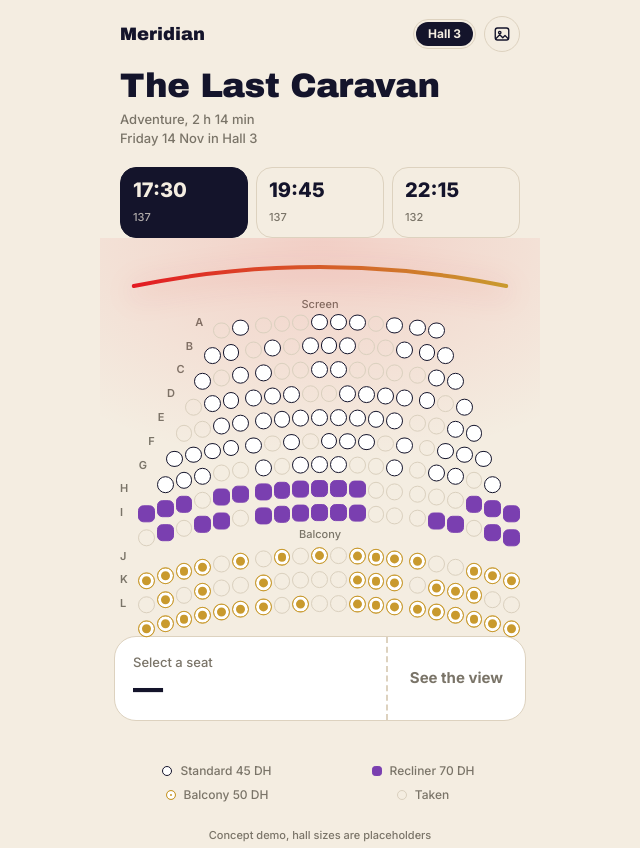
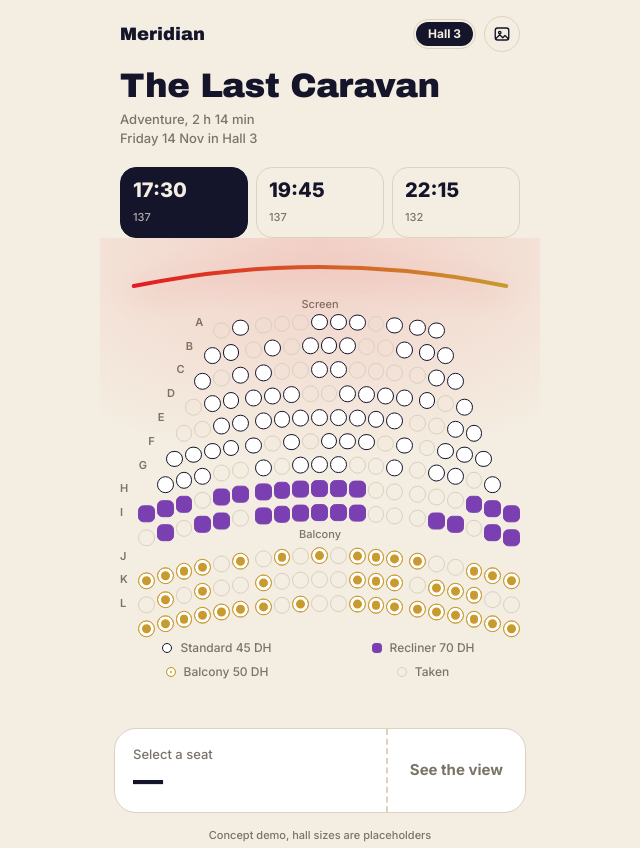
Before and after one commit to aouidate47/cinema, a Next.js app: page /hall-3/1730 in a window 1280 px wide. Shown: the whole page, without its empty margins (320-960 px from the left). Built offline with nearby package versions, Linux system fonts and the light colour scheme.

Commit message:
Move seat legend above seat view card

```diff
--- a/components/SeatPicker.tsx
+++ b/components/SeatPicker.tsx
@@ -20,8 +20,8 @@ export default function SeatPicker({ hall, seats, children }: Props) {
   return (
     <>
       <SeatMap hall={hall} seats={seats} selectedId={selected?.id ?? null} onSelect={setSelected} />
+      {children && <div className="mt-5 px-1 pb-4">{children}</div>}
       <TicketBar seat={selected} onView={() => setViewing(true)} />
-      {children && <div className="mt-5 px-1 pb-4">{children}</div>}
       {viewing && selected && film && (
         <SeatView3D hall={hall} seats={seats} seat={selected} film={film} onClose={() => setViewing(false)} onBook={book} />
       )}
```
